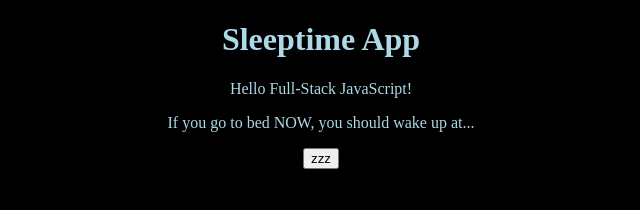
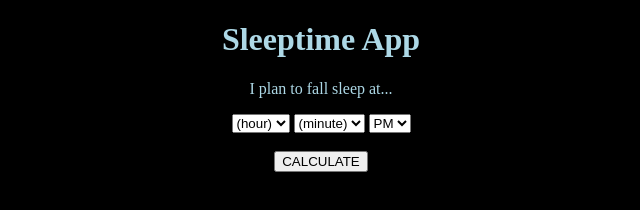
Before and after one commit to cyeh2003/better_sleeptime, a plain HTML site: page index.html in a window 1280 px wide. Shown: the whole page, without its empty margins (319-959 px from the left). Drawn offline with Linux system fonts and the light colour scheme.

Commit message:
Allow user to select a time to sleep.

```diff
--- a/index.html
+++ b/index.html
@@ -9,13 +9,52 @@
     </html>
     <body>
         <h1>Sleeptime App</h1>
-        <p>Hello Full-Stack JavaScript!</p>
-        <p>If you go to bed NOW, you should wake up at...</p>
-        <button onclick="handleOnClickEvent()">zzz</button>
+            <p>I plan to fall sleep at...</p>
+
+            <select id="hh">
+                <option>(hour)</option>
+                <option>1</option>
+                <option>2</option>
+                <option>3</option>
+                <option>4</option>
+                <option>5</option>
+                <option>6</option>
+                <option>7</option>
+                <option>8</option>
+                <option>9</option>
+                <option>10</option>
+                <option>11</option>
+                <option>12</option>
+            </select>
+
+            <select id="mm">
+                <option>(minute)</option>
+                <option>00</option>
+                <option>05</option>
+                <option>10</option>
+                <option>15</option>
+                <option>20</option>
+                <option>25</option>
+                <option>30</option>
+                <option>35</option>
+                <option>40</option>
+                <option>45</option>
+                <option>50</option>
+                <option>55</option>
+            </select>
+
+            <select id="ampm">
+                <option>PM</option>
+                <option>AM</option>
+            </select>
+
+            <br />
+            <br />
+
+            <button onclick="handleOnClick();">CALCULATE</button>
         <div class = "output">
-            <p>It takes the average human 14 minutes to fall asleep.</p>
             <p>
-            If you head to bed right now, you should try to wake up at one of the following times:
+            You should try to wake up at one of the following times:
             </p>
             <p id="hours">
                 12:15 AM<br />
```
